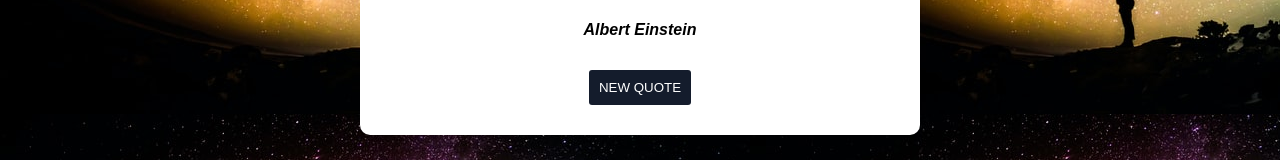
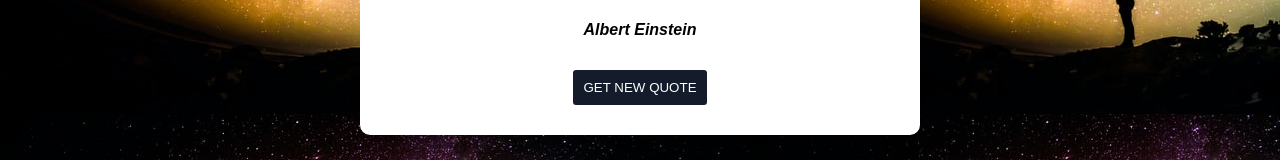
Before and after one commit to iradualbert/js-projects, a plain HTML site: page random-quote-generator/index.html in a window 1280 px wide. Shown: the part 386-546 px from the top of the page. Drawn offline with Linux system fonts and the light colour scheme.

Commit message:
btn change

```diff
--- a/random-quote-generator/index.html
+++ b/random-quote-generator/index.html
@@ -13,7 +13,7 @@
             Great ideas often receive violent opposition from mediocre minds.
         </p>
         <i><h4 id="author">Albert Einstein</h4></i>
-        <button id="btn">New Quote</button>
+        <button id="btn">Get New Quote</button>
     </div>
     <script src="script.js"></script>
 </body>
```
